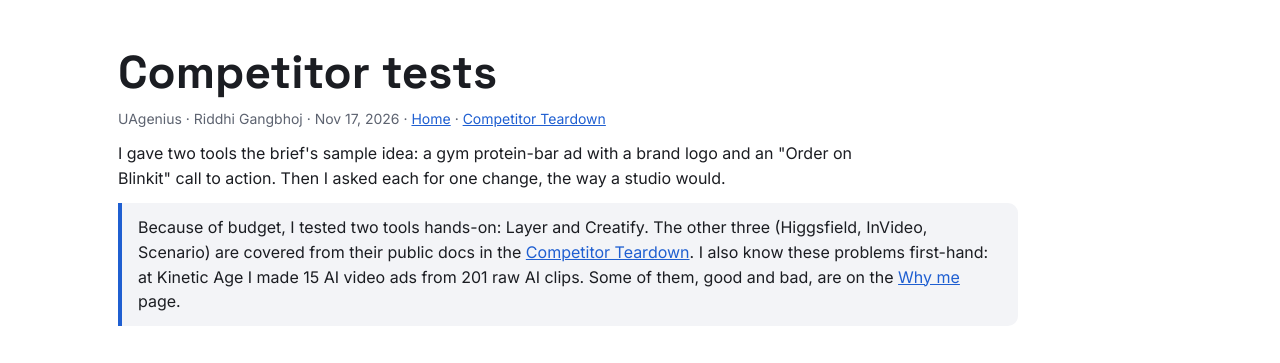
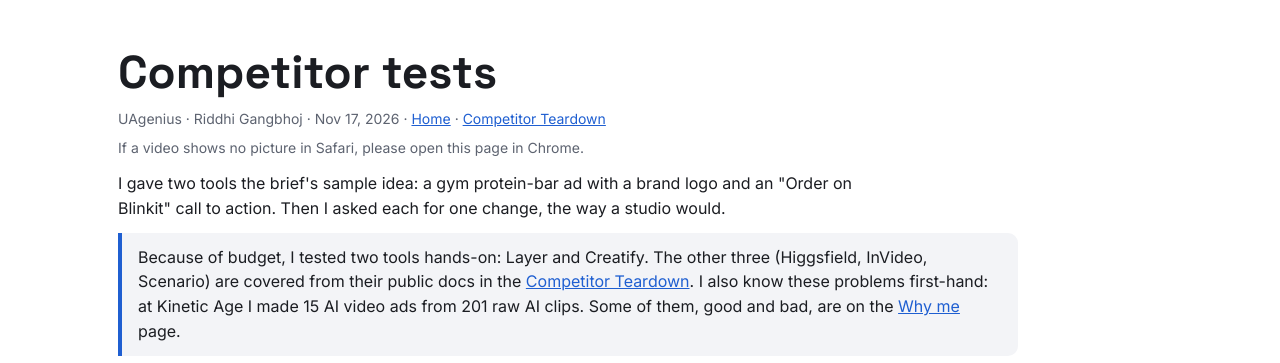
Before and after one commit to riddhigangbhoj/uagenius, a plain HTML site: page competitor-tests.html in a window 1280 px wide. Shown: the top 363 px of the page. Drawn offline with Linux system fonts and the light colour scheme.

Commit message:
Add Chrome note on video pages
Co-Authored-By: Claude Opus 5.5 <noreply@anthropic.com>

```diff
--- a/competitor-tests.html
+++ b/competitor-tests.html
@@ -46,6 +46,7 @@ tr:last-child td{border-bottom:0}
 <div class="page">
 <h1>Competitor tests</h1>
 <p class="byline">UAgenius · Riddhi Gangbhoj · Nov 17, 2026 · <a href="index.html">Home</a> · <a href="competitors.html">Competitor Teardown</a></p>
+<p class="cap" style="margin:-4px 0 12px">If a video shows no picture in Safari, please open this page in Chrome.</p>
 <p>I gave two tools the brief's sample idea: a gym protein-bar ad with a brand logo and an "Order on Blinkit" call to action. Then I asked each for one change, the way a studio would.</p>
 <p class="note">Because of budget, I tested two tools hands-on: Layer and Creatify. The other three (Higgsfield, InVideo, Scenario) are covered from their public docs in the <a href="competitors.html">Competitor Teardown</a>. I also know these problems first-hand: at Kinetic Age I made 15 AI video ads from 201 raw AI clips. Some of them, good and bad, are on the <a href="why-me.html">Why me</a> page.</p>
 
```
Also changed, not shown: prototype-output.html (+1 -0 lines), why-me.html (+1 -0 lines).
